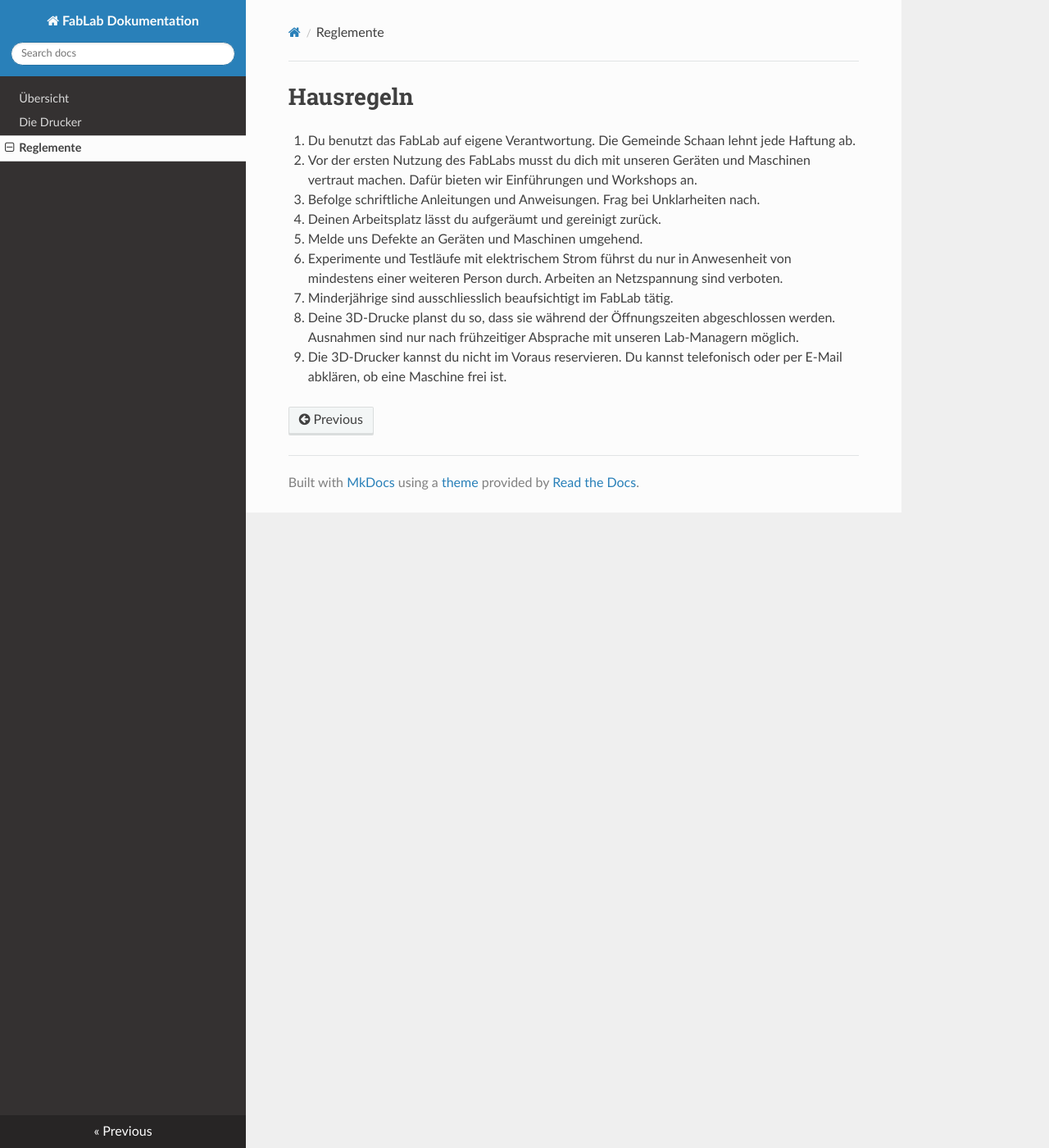
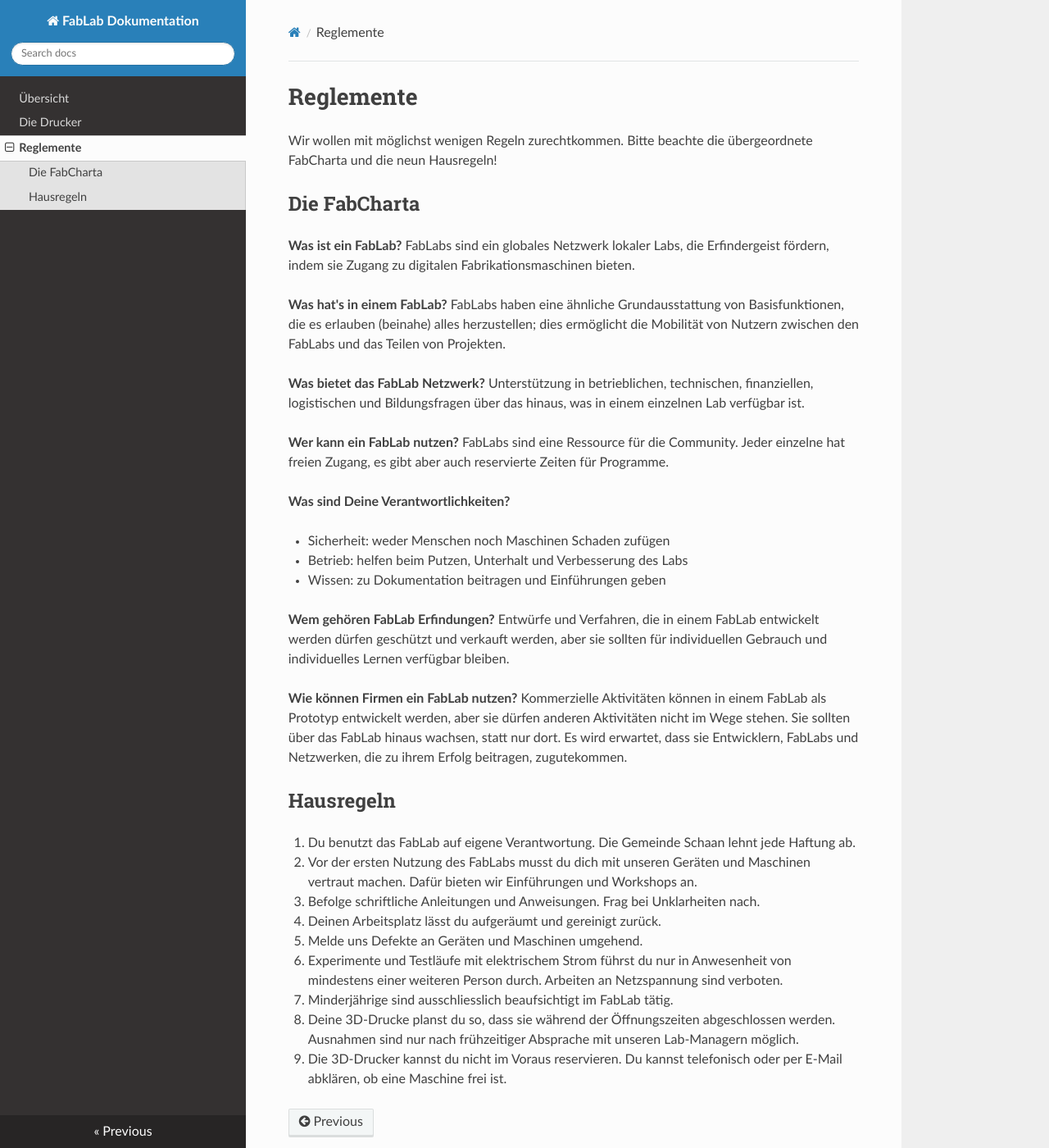
Before and after one commit to fablab-liechtenstein/Docs, an MkDocs documentation site: the page built from docs/Reglemente.md, in a window 1280 px wide and 1400 px high. Shown: the whole window at 82% size. Built offline with MkDocs 1.6.1, drawn with Linux system fonts in a browser that asks for light colours; nearby versions of some CDN libraries; old or Windows-style settings are respelled for this version of MkDocs.

Commit message:
Update Reglemente.md

```diff
--- a/docs/Reglemente.md
+++ b/docs/Reglemente.md
@@ -1,4 +1,36 @@
-# Hausregeln
+# Reglemente
+
+Wir wollen mit möglichst wenigen Regeln zurechtkommen. Bitte beachte die übergeordnete FabCharta und die neun Hausregeln!
+
+
+## Die FabCharta
+
+**Was ist ein FabLab?**
+FabLabs sind ein globales Netzwerk lokaler Labs, die Erfindergeist fördern, indem sie Zugang zu digitalen Fabrikationsmaschinen bieten.
+
+**Was hat's in einem FabLab?**
+FabLabs haben eine ähnliche Grundausstattung von Basisfunktionen, die es erlauben (beinahe) alles herzustellen; dies ermöglicht die Mobilität von Nutzern zwischen den FabLabs und das Teilen von Projekten.
+
+**Was bietet das FabLab Netzwerk?**
+Unterstützung in betrieblichen, technischen, finanziellen, logistischen und Bildungsfragen über das hinaus, was in einem einzelnen Lab verfügbar ist.
+
+**Wer kann ein FabLab nutzen?**
+FabLabs sind eine Ressource für die Community. Jeder einzelne hat freien Zugang, es gibt aber auch reservierte Zeiten für Programme.
+
+**Was sind Deine Verantwortlichkeiten?**
+
+- Sicherheit: weder Menschen noch Maschinen Schaden zufügen
+- Betrieb: helfen beim Putzen, Unterhalt und Verbesserung des Labs
+- Wissen: zu Dokumentation beitragen und Einführungen geben
+
+**Wem gehören FabLab Erfindungen?**
+Entwürfe und Verfahren, die in einem FabLab entwickelt werden dürfen geschützt und verkauft werden, aber sie sollten für individuellen Gebrauch und individuelles Lernen verfügbar bleiben.
+
+**Wie können Firmen ein FabLab nutzen?**
+Kommerzielle Aktivitäten können in einem FabLab als Prototyp entwickelt werden, aber sie dürfen anderen Aktivitäten nicht im Wege stehen. Sie sollten über das FabLab hinaus wachsen, statt nur dort. Es wird erwartet, dass sie Entwicklern, FabLabs und Netzwerken, die zu ihrem Erfolg beitragen, zugutekommen.
+
+
+## Hausregeln
 
 1. Du benutzt das FabLab auf eigene Verantwortung. Die Gemeinde Schaan lehnt jede Haftung ab.
 2. Vor der ersten Nutzung des FabLabs musst du dich mit unseren Geräten und Maschinen vertraut machen. Dafür bieten wir Einführungen und Workshops an.
```
